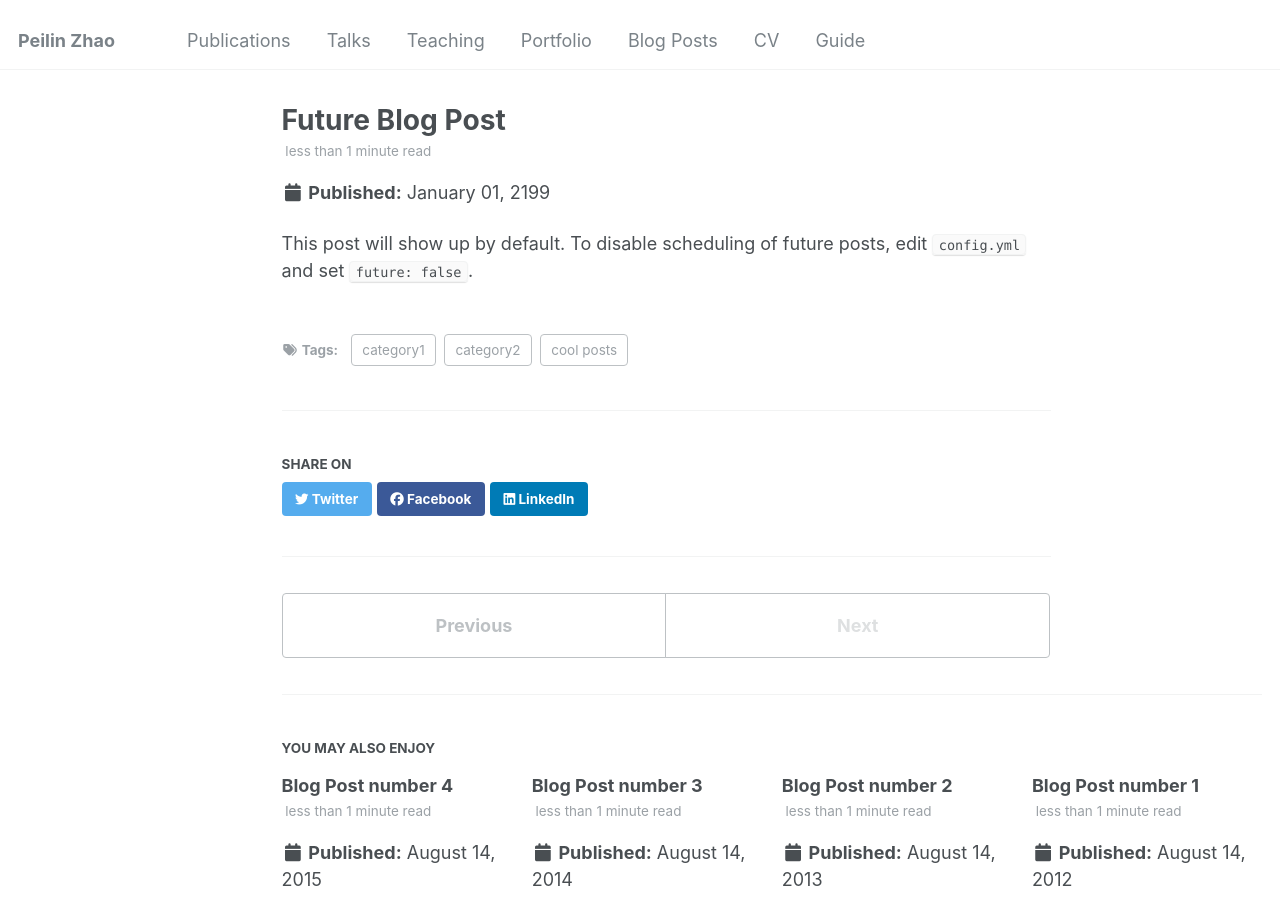
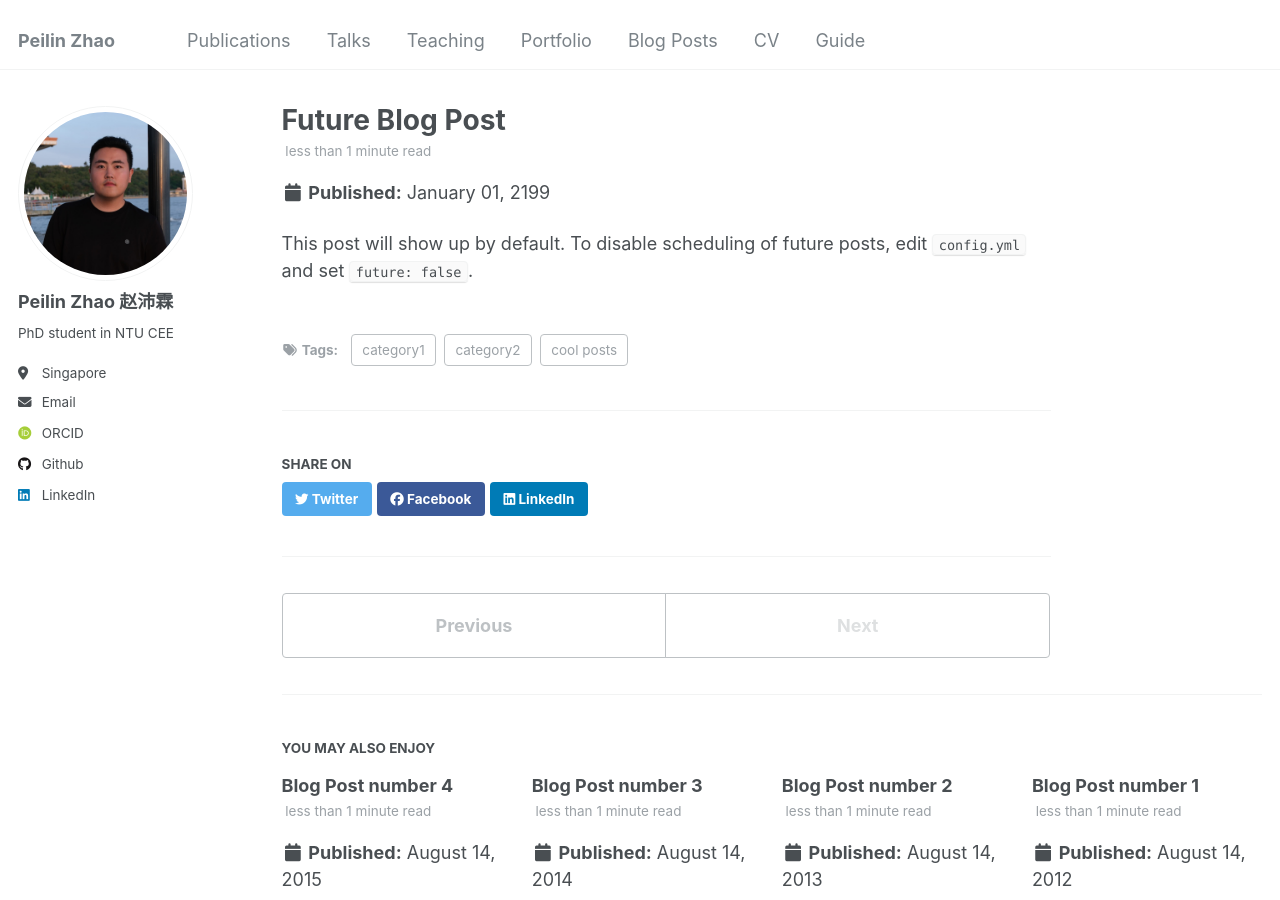
Before and after one commit to Jerry-zpl/Jerry-zpl.github.io, a Jekyll site: the page built from _posts/2199-01-01-future-post.md, in a window 1280 px wide and 900 px high. Built offline with Jekyll 4.4.1, drawn with Linux system fonts in a browser that asks for light colours; some web fonts are replaced; part of the change alters nothing that is shown.

```diff
--- a/_config.yml
+++ b/_config.yml
@@ -234,7 +234,7 @@ defaults:
       type: posts
     values:
       layout: single
-      author_profile: false
+      author_profile: true
       read_time: true
       comments: true
       share: true
@@ -252,7 +252,7 @@ defaults:
       type: teaching
     values:
       layout: single
-      author_profile: false
+      author_profile: true
       share: true
       comments: true
   # _publications
@@ -261,7 +261,7 @@ defaults:
       type: publications
     values:
       layout: single
-      author_profile: false
+      author_profile: true
       share: true
       comments: true
   # _portfolio
@@ -270,7 +270,7 @@ defaults:
       type: portfolio
     values:
       layout: single
-      author_profile: false
+      author_profile: true
       share: true
       comment: true
   # _talks
@@ -279,7 +279,7 @@ defaults:
       type: talks
     values:
       layout: talk
-      author_profile: false
+      author_profile: true
       share: true
 
 
```
